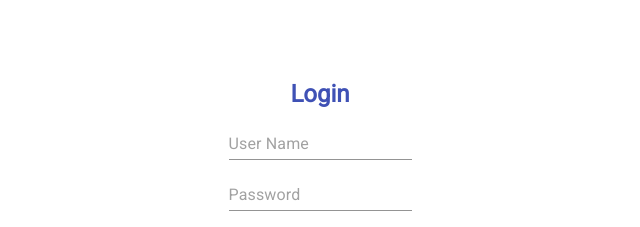
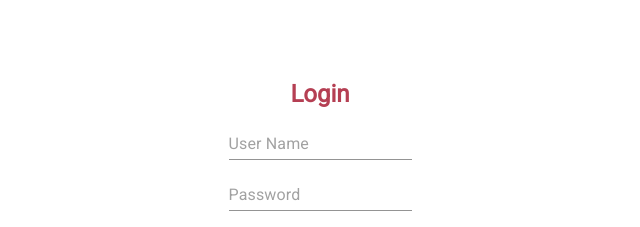
Before and after one commit to Sandipgaikwad1598/login_register, a React app in the folder frontend/: page / in a window 1280 px wide. Shown: the part 120-347 px from the top of the page, 320-960 px from the left. Built offline with nearby package versions, Linux system fonts and the light colour scheme.

Commit message:
first commit

```diff
--- a/frontend/src/Login.css
+++ b/frontend/src/Login.css
@@ -13,5 +13,5 @@ body {
 }
 
 h2 {
-    color: #3f51b5;
+    color: #b53f53;
 }
```
